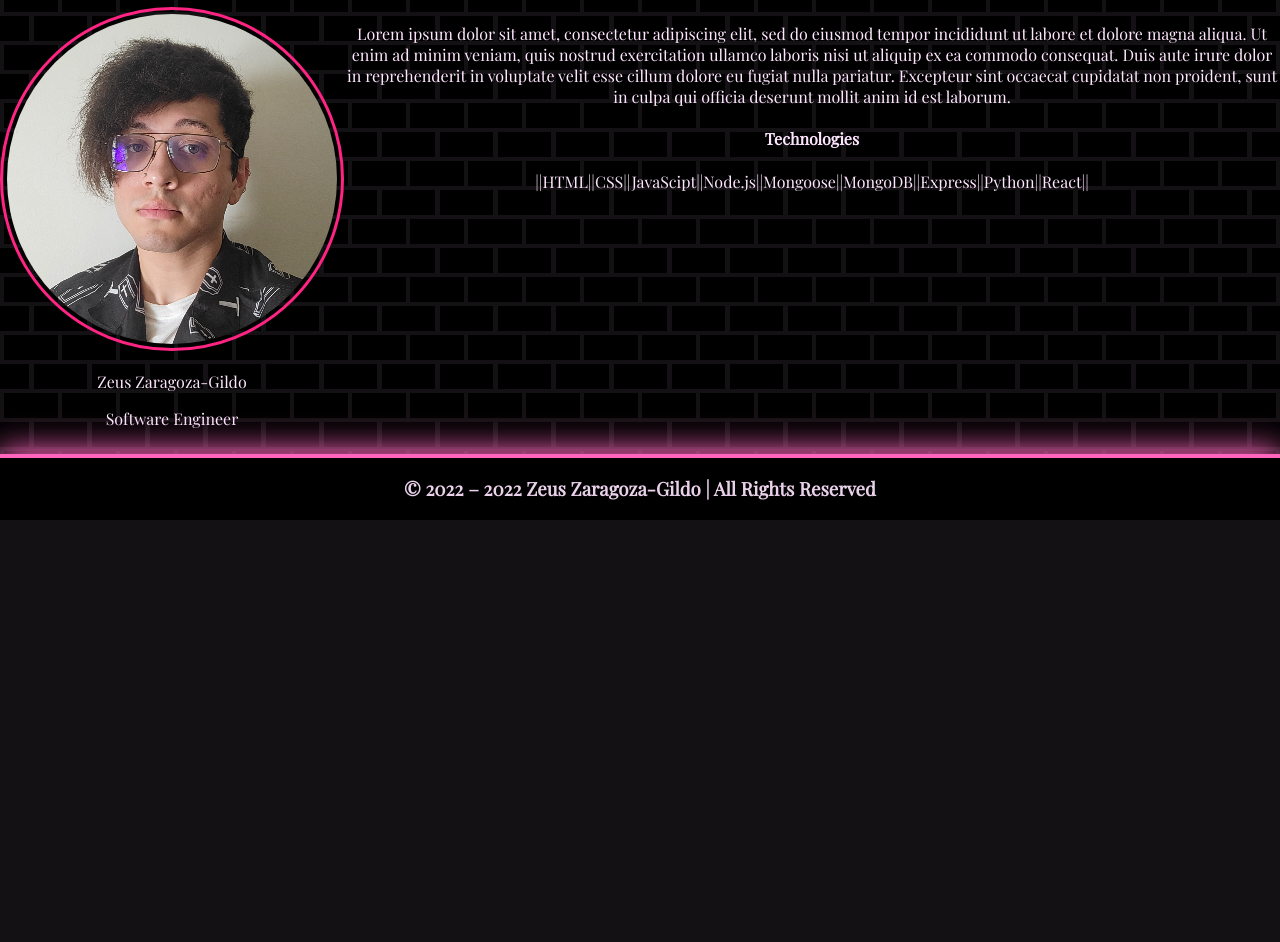
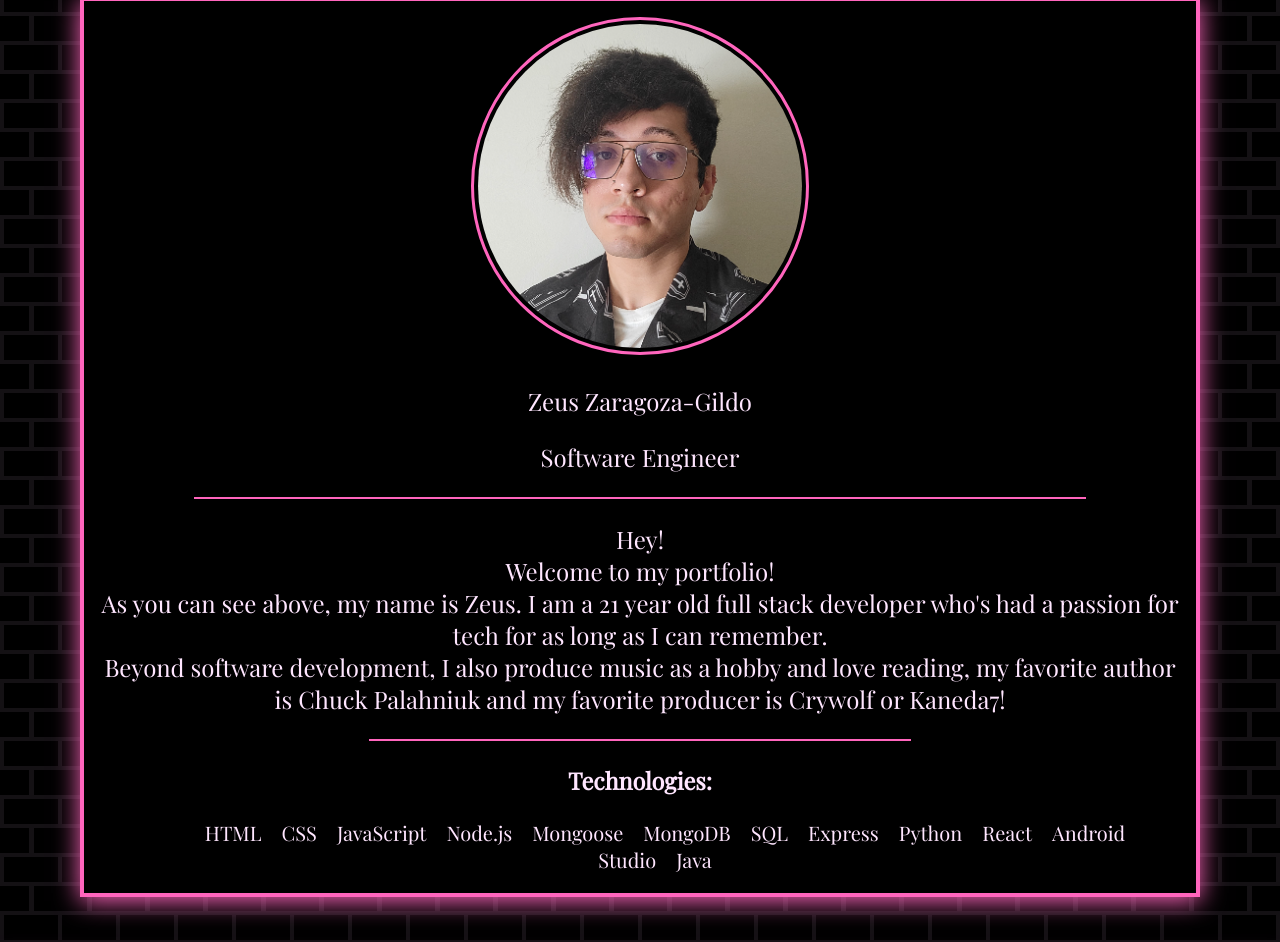
Before and after one commit to zgildo01/portfolio-react, a React (Create React App) app: page /about in a window 1280 px wide. Shown: the part 280-1222 px from the top of the page. Before the commit the page ends 800 px from the top, so only its background shows below. Built offline with nearby package versions, Linux system fonts and the light colour scheme.

Commit message:
format about page

```diff
--- a/src/pages/About/About.jsx
+++ b/src/pages/About/About.jsx
@@ -7,10 +7,6 @@ const About = () => {
         <div className="sign">
           <div className="fastflicker">
             <h1 className={styles.title}>About</h1>
-            <hr
-            color='#ff65bd'
-            width='80%'
-          />
           </div>
         </div>
         <div className={styles.aboutBody}>
@@ -19,13 +15,40 @@ const About = () => {
             <p>Zeus Zaragoza-Gildo</p>
             <p>Software Engineer</p>
           </div>
+          <hr
+            color='#ff65bd'
+            width='80%'
+          />
+
           <div className={styles.textContainer}>
             <div className={styles.text}>
-              <p>Lorem ipsum dolor sit amet, consectetur adipiscing elit, sed do eiusmod tempor incididunt ut labore et dolore magna aliqua. Ut enim ad minim veniam, quis nostrud exercitation ullamco laboris nisi ut aliquip ex ea commodo consequat. Duis aute irure dolor in reprehenderit in voluptate velit esse cillum dolore eu fugiat nulla pariatur. Excepteur sint occaecat cupidatat non proident, sunt in culpa qui officia deserunt mollit anim id est laborum.</p>
+              <p>
+                Hey! <br />
+                Welcome to my portfolio! <br />
+                As you can see above, my name is Zeus. I am a 21 year old full stack developer who's had a passion for tech for as long as I can remember.<br />
+                Beyond software development, I also produce music as a hobby and love reading, my favorite author is Chuck Palahniuk and my favorite producer is Crywolf or Kaneda7!
+              </p>
             </div>
+            <hr
+              color='#ff65bd'
+              width='50%'
+            />
             <div className={styles.technologies}>
-              <h4>Technologies</h4>
-              <p>||HTML||CSS||JavaScipt||Node.js||Mongoose||MongoDB||Express||Python||React||</p>
+              <h3>Technologies:</h3>
+              <ul>
+                <li>HTML</li>
+                <li>CSS</li>
+                <li>JavaScript</li>
+                <li>Node.js</li>
+                <li>Mongoose</li>
+                <li>MongoDB</li>
+                <li>SQL</li>
+                <li>Express</li>
+                <li>Python</li>
+                <li>React</li>
+                <li>Android Studio</li>
+                <li>Java</li>
+              </ul>
             </div>
           </div>
         </div>
--- a/src/pages/About/About.module.css
+++ b/src/pages/About/About.module.css
@@ -1,6 +1,4 @@
 .main {
-  height: 100%;
-  max-width: 100%;
   display: flex;
   flex-direction: column;
   text-align: center;
@@ -12,12 +10,34 @@
 }
 
 .aboutBody {
-  display: flex;
-  font-size: 1rem;
-  height: 100%;
+  background-color: black;
+  margin: 5rem;
+  margin-top: 0;
+  box-shadow: 0rem 0.25rem 1.5rem #ff65bd;
+  border: 0.25rem #ff65bd solid;
+}
+
+.picContainer {
+  margin: 1rem;
+  font-size: 1.5rem;
 }
 
 .pic {
   border-radius: 100rem;
-  border: 3px solid #ff2483;
+  border: 3px solid #ff65bd;
+  width: 30%;
+  height: 30%;
 }
+
+.textContainer {
+  margin: 1rem;
+  margin-top: 0;
+}
+
+.text {
+  font-size: 1.5rem;
+}
+
+.technologies {
+  font-size: 1.25rem;
+}
```
